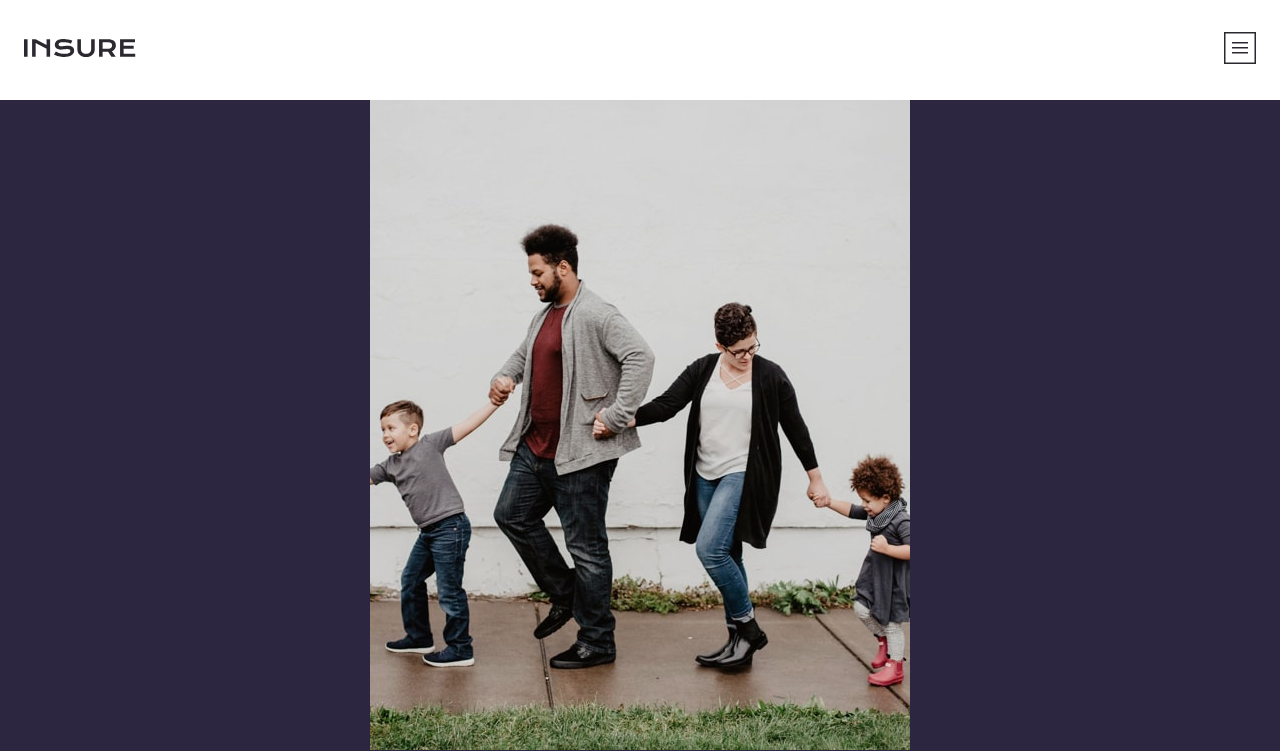
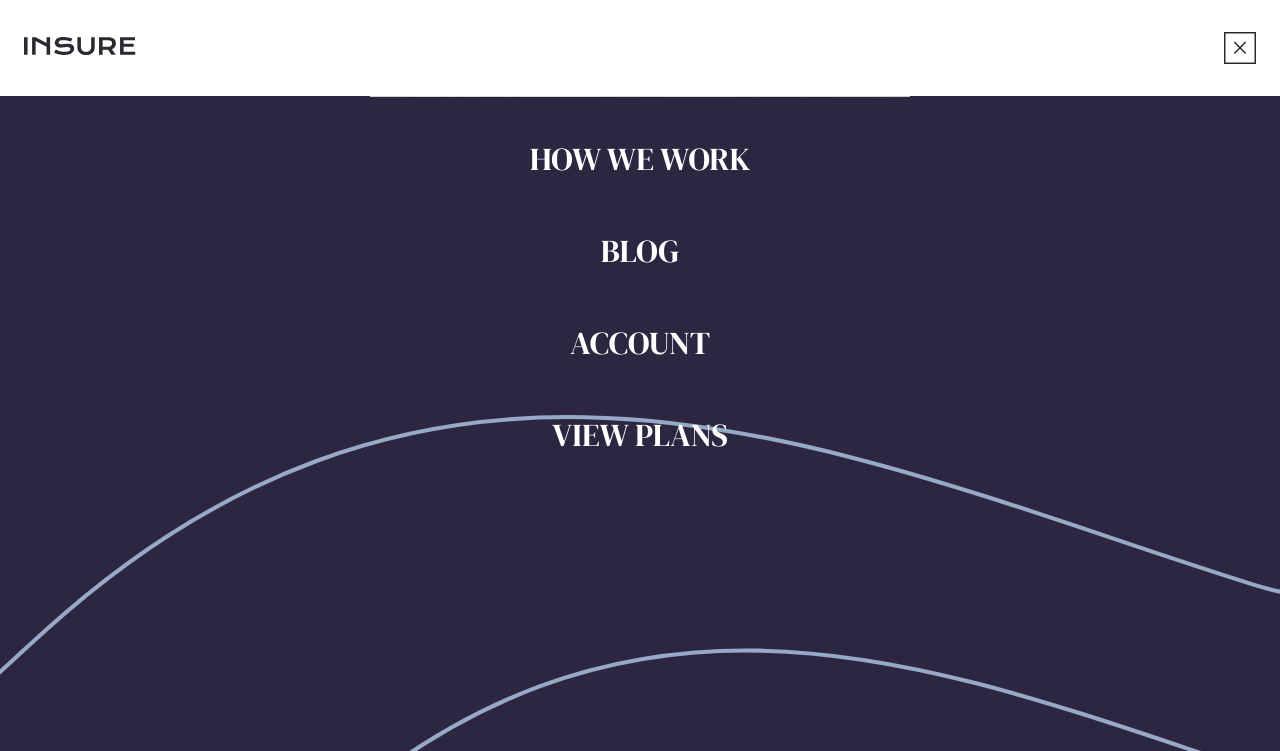
Before and after one commit to futuregit/insure-landing-page, a plain HTML site: page index.html in a window 1280 px wide. Both pictures are taken after a click on the link 1240 px from the left and 50 px from the top of the page. Shown: the top 751 px of the page. Drawn offline with Linux system fonts and the light colour scheme.

Commit message:
Added main.js for the toggle.

```diff
--- a/index.html
+++ b/index.html
@@ -29,7 +29,7 @@
         <a class="hamburger__icon"><img src="/images/icon-hamburger.svg" alt="hamburger icon" srcset=""></a>
       </div>
       <nav class="navbar">
-        <ul class="navbar__links">
+        <ul class="navbar__links navbar__links--closed">
           <li><a href="#">How we work</a></li>
           <li><a href="#">Blog</a></li>
           <li><a href="#">Account</a></li>
--- /dev/null
+++ b/main.js
@@ -0,0 +1,12 @@
+const hamburgerIcon = document.querySelector('.hamburger__icon');
+const navbar = document.querySelector('.navbar');
+const navbarLinksClosed = document.querySelector('.navbar__links--closed');
+const heroLeft = document.querySelector('.hero__left')
+
+hamburgerIcon.addEventListener('click', () => {
+
+    hamburgerIcon.classList.toggle('hamburger__icon--open');
+    navbar.classList.toggle('navbar--open');
+    navbarLinksClosed.classList.toggle('navbar__links--open');
+    heroLeft.classList.toggle('emptyClass');
+})
--- a/style.css
+++ b/style.css
@@ -111,6 +111,10 @@ header {
     url('images/icon-close.svg');
 }
 
+.navbar__links--closed {
+    display: none;
+}
+
 .navbar--open {
     position: absolute;
     top: 65px;
@@ -125,7 +129,7 @@ header {
     justify-content: space-between;
     background-image: url('./images/bg-pattern-mobile-nav.svg');
     background-repeat: no-repeat;
-    background-size: 110%;
+    background-size: 120%;
     background-position: 6% 45%;
     z-index: 2;
 }
@@ -133,10 +137,15 @@ header {
 .navbar__links {
     padding-left: 0;
     text-align: center;
+    display: none;
 }
 
-.navbar__links {
-    display: none;
+.navbar__links li {
+    list-style: none;
+}
+
+.navbar__links--open {
+    display: block;
 }
 
 .navbar__links--open li {
@@ -150,14 +159,17 @@ header {
     text-transform: uppercase;
 }
 
-.navbar__links li a {
+.navbar__links li a,
+.navbar__links--open li a {
     font-size: 2rem;
     color: white;
     text-decoration: none;
 }
 
 .navbar__links li a:hover,
-.navbar__links li a:active {
+.navbar__links li a:active,
+.navbar__links--open li a:hover,
+.navbar__links--open li a:active  {
     border: 1px solid white;
     padding: .5em 3em;
 }
@@ -169,6 +181,9 @@ header {
 }
 
 /*hide class when navigation is open */
+.emptyClass {
+    display: none;
+}
 .hero__left {
     background: url('./images/bg-pattern-intro-left-mobile.svg');
 
```
